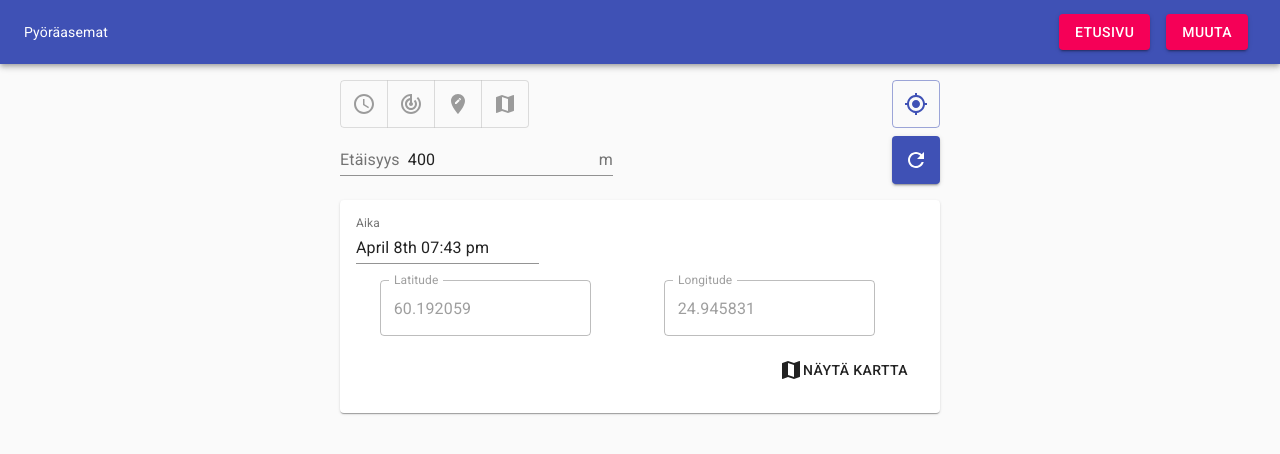
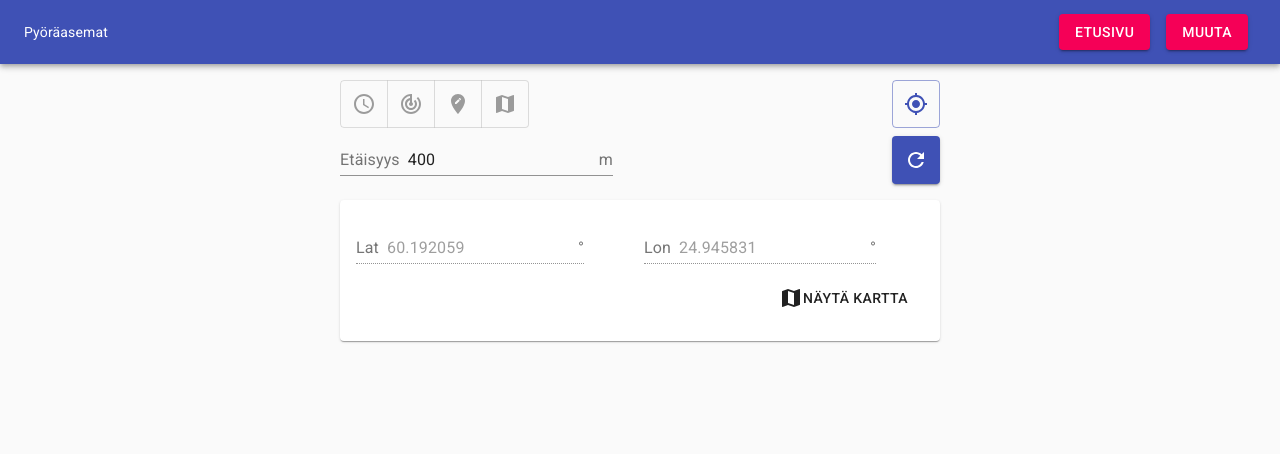
Before and after one commit to eskeli/kaupunkipyoraasemat, a React (Create React App) app: page /muuta in a window 1280 px wide. Shown: the top 454 px of the page. Built offline with nearby package versions, Linux system fonts and the light colour scheme.

Commit message:
imporvements to Muuta

```diff
--- a/src/Muuta.js
+++ b/src/Muuta.js
@@ -2,6 +2,7 @@ import React, { Component } from "react";
 import { withStyles } from "@material-ui/core/styles";
 import Typography from "@material-ui/core/Typography";
 import Card from '@material-ui/core/Card';
+import Box from '@material-ui/core/Box';
 import { DateTimePicker } from "@material-ui/pickers";
 import Paper from "@material-ui/core/Paper";
 import TextField from '@material-ui/core/TextField';
@@ -23,6 +24,7 @@ import AccessTimeIcon from '@material-ui/icons/AccessTime';
 import TrackChangesIcon from '@material-ui/icons/TrackChanges';
 import EditLocationIcon from '@material-ui/icons/EditLocation';
 import RefreshIcon from '@material-ui/icons/Refresh';
+import Select from "react-select";
 import moment from "moment";
 import RealTimeInfo from "./RealTimeInfo.js";
 import MapExpandCard from "./MapExpandCard.js";
@@ -64,7 +66,7 @@ const styles = theme => ({
     marginTop: theme.spacing.unit * 2,
     marginBottom: theme.spacing.unit * 1,
     padding: theme.spacing.unit * 2,
-  }
+  },
 });
 
 class Muuta extends Component {
@@ -77,7 +79,8 @@ class Muuta extends Component {
     longitude: 24.945831,
     meters: localStorage.getItem('radius') || '400',
     hour: "2019-04-13T07",
-    settings: []
+    settings: [],
+    searchTerm: '',
   };
   handleChange = () => {
     this.setState({
@@ -142,14 +145,20 @@ class Muuta extends Component {
     );
   };
 
-  handleFormat = (event, newSettings) => {
+  handleSettings = (event, newSettings) => {
     this.setState({
       settings: newSettings
     });
   };
 
+  handleAddressSearchChange = searchTerm => {
+    this.setState({
+
+    });
+  };
+
   render() {
-    const { stations, timeFrom, settings } = this.state;
+    const { stations, timeFrom, settings, searchTerm } = this.state;
     const { classes } = this.props;
 
     return (
@@ -204,39 +213,51 @@ class Muuta extends Component {
 
 
             </Grid>
-            <div className="picker">
+            <div className="picker" style={{display: this.state.settings.includes('time') ? 'block' : 'none' }}>
               <DateTimePicker
                 value={timeFrom}
                 onChange={value => this.handleDateChangeFrom(value)}
-                label="Aika"
                 showTodayButton
+                InputProps={{
+                  startAdornment: <InputAdornment position="start"><AccessTimeIcon /></InputAdornment>
+                }}
               />
             </div>
-            <Grid container spacing={0} alignItems="center" justify="space-around">
-              <Grid item xs={5}>
-                <TextField
+            <Box mt={2} style={{display: this.state.settings.includes('address') ? 'block' : 'none' }}>
+              <Select
+                value={searchTerm}
+                onChange={this.handleAddressSearchChange}
+              />
+            </Box>
+            <Grid container spacing={1} alignItems="center" justify="space-around">
+            <Grid item xs>
+                 <TextField
                   id="latitude"
-                  label="Latitude"
                   className={classes.textField}
                   value={this.state.latitude}
                   onChange={this.handleInputChange('latitude')}
                   margin="normal"
-                  variant="outlined"
-                  disabled
+                  disabled={!this.state.settings.includes('position')}
+                  InputProps={{
+                    endAdornment: <InputAdornment position="end">&deg;</InputAdornment>,
+                    startAdornment: <InputAdornment position="start">Lat</InputAdornment>
+                  }}
                 />
               </Grid>
-              <Grid item xs={5}>
+              <Grid item xs>
                 <TextField
                   id="longitude"
-                  label="Longitude"
                   className={classes.textField}
                   value={this.state.longitude}
                   onChange={this.handleInputChange('longitude')}
                   margin="normal"
-                  variant="outlined"
-                  disabled
+                  disabled={!this.state.settings.includes('position')}
+                  InputProps={{
+                    endAdornment: <InputAdornment position="end">&deg;</InputAdornment>,
+                    startAdornment: <InputAdornment position="start">Lon</InputAdornment>
+                  }}
                 />
-              </Grid>
+                </Grid>
             </Grid>
             <MapExpandCard latitude={this.state.latitude} longitude={this.state.longitude} />
           </Card>
```
